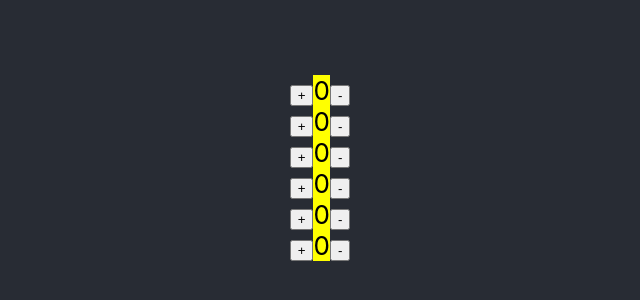
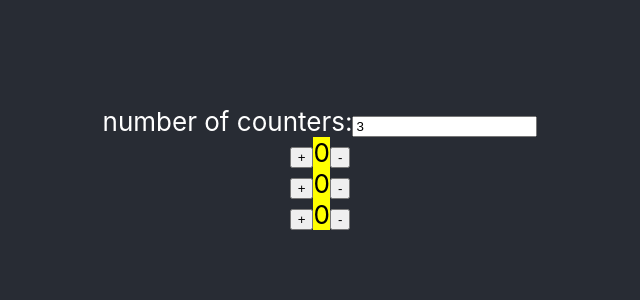
Before and after one commit to DolngNothing/react-counter, a React (Create React App) app: page / in a window 1280 px wide. Shown: the part 232-532 px from the top of the page, without its empty margins (320-960 px from the left). Built offline with nearby package versions, Linux system fonts and the light colour scheme.

Commit message:
[christopher] feature: implement numberCount

```diff
--- a/src/component/Counter/counter.jsx
+++ b/src/component/Counter/counter.jsx
@@ -17,9 +17,7 @@ class Counter extends React.Component {
         );
     }
 
-    componentWillMount(){
-        console.log("componentWillMount");
-    }
+
 
     render() {
         return (
--- a/src/component/CounterGroup/index.jsx
+++ b/src/component/CounterGroup/index.jsx
@@ -2,16 +2,53 @@ import React from 'react';
 import Counter from '../Counter/counter';
 
 
-class CounterGroup extends React.Component{
-    constructor(props){
+class CounterGroup extends React.Component {
+    constructor(props) {
         super(props)
-        this.state={number:0}
+        this.state = { number: 3 }
     }
 
-    render(){
+    componentWillMount() {
+        console.log("componentWillMount");
+    }
+
+    componentDidMount() {
+        console.log("组件第一次渲染完成，此时dom节点已经生成")
+    }
+
+    componentWillUnmount() {
+        console.log("在此处完成组件的卸载和数据的销毁。")
+    }
+
+    componentWillReceiveProps() {
+        console.log("componentWillReceiveProps:在接受父组件改变后的props需要重新渲染组件时用到的比较多")
+    }
+
+    shouldComponentUpdate() {
+        console.log("shouldComponentUpdate:用于性能优化。")
+        return true;
+    }
+
+    componentWillUpdate() {
+        console.log("shouldComponentUpdate返回true以后，组件进入重新渲染的流程")
+    }
+
+    componentDidUpdate() {
+        console.log("组件更新完毕")
+    }
+
+    enterNumber = (e) => {
+        this.setState({ number: e.target.value.length==0?0:parseInt(e.target.value) })
+    }
+
+
+    render() {
         return (
             <div>
-                {new Array(6).fill(0).map(()=><Counter />)}
+                <div>
+                    number of counters:<input value={this.state.number} onChange={this.enterNumber}></input>
+                </div>
+                {new Array(this.state.number).fill().map((value, key) => <Counter key={key} />)}
             </div>
         );
     }
```
